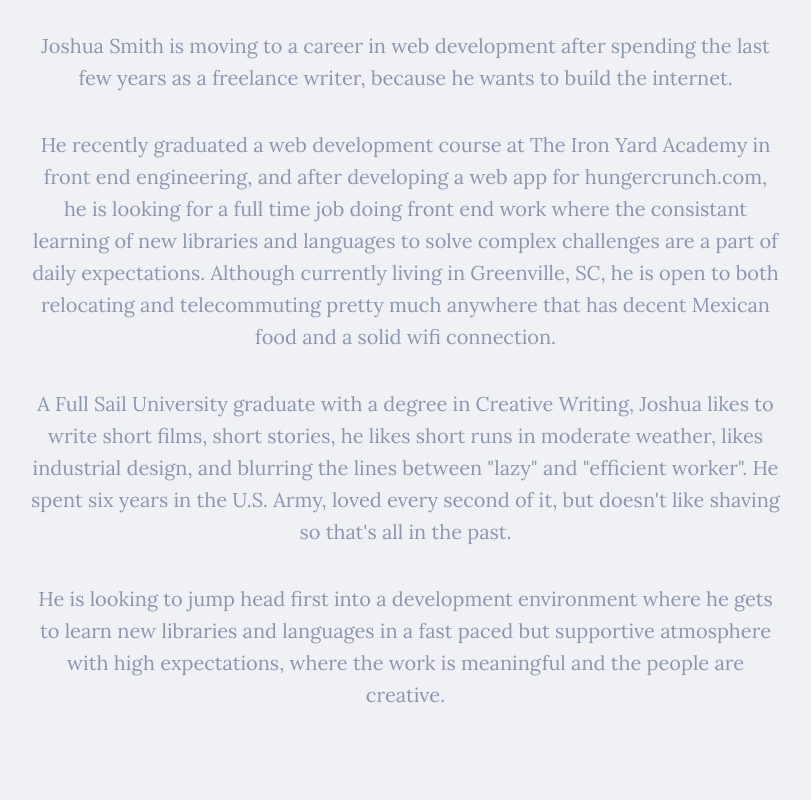
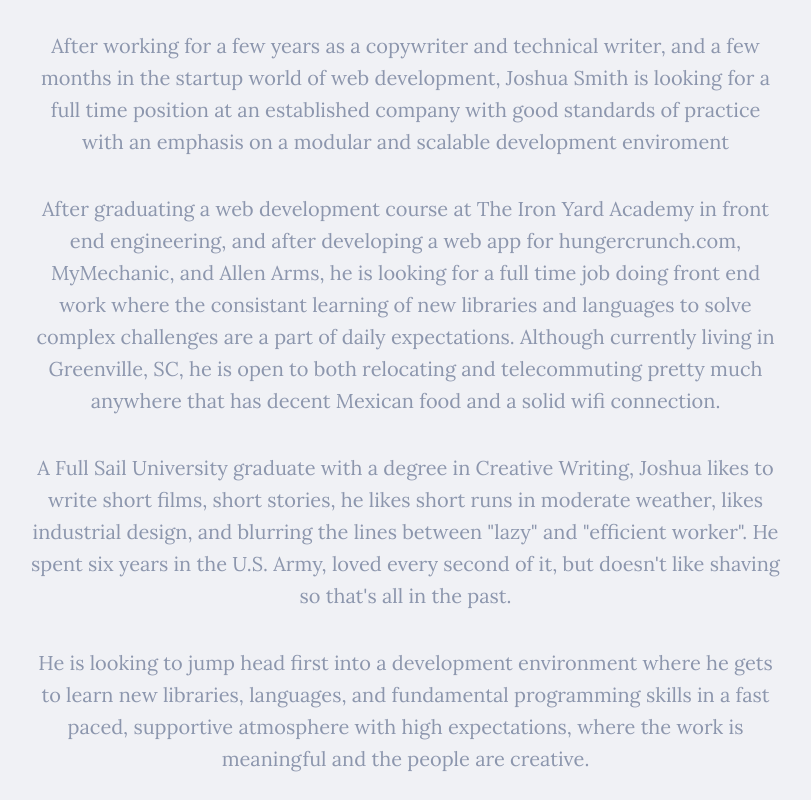
Before and after one commit to JocelynWordSmith/portfolio, a plain HTML site: page index.html in a window 1280 px wide. Shown: the part 1200-2000 px from the top of the page, without its empty margins (332-1143 px from the left). Drawn offline with Linux system fonts and the light colour scheme; some packages are replaced by stand-ins of ours.

Commit message:
updated work history

```diff
--- a/index.html
+++ b/index.html
@@ -111,13 +111,13 @@
 
                     <h2>Player Summary:</h2>
 
-                    <p>Joshua Smith is moving to a career in web development after spending the last few years as a freelance writer, because he wants to build the internet.</p>
+                    <p>After working for a few years as a copywriter and technical writer, and a few months in the startup world of web development, Joshua Smith is looking for a full time position at an established company with good standards of practice with an emphasis on a modular and scalable development enviroment</p>
 
-                    <p>He recently graduated a web development course at The Iron Yard Academy in front end engineering, and after developing a web app for hungercrunch.com, he is looking for a full time job doing front end work where the consistant learning of new libraries and languages to solve complex challenges are a part of daily expectations. Although currently living in Greenville, SC, he is open to both relocating and telecommuting pretty much anywhere that has decent Mexican food and a solid wifi connection.</p>
+                    <p>After graduating a web development course at The Iron Yard Academy in front end engineering, and after developing a web app for hungercrunch.com, MyMechanic, and Allen Arms, he is looking for a full time job doing front end work where the consistant learning of new libraries and languages to solve complex challenges are a part of daily expectations. Although currently living in Greenville, SC, he is open to both relocating and telecommuting pretty much anywhere that has decent Mexican food and a solid wifi connection.</p>
 
                     <p>A Full Sail University graduate with a degree in Creative Writing, Joshua likes to write short films, short stories, he likes short runs in moderate weather, likes industrial design, and blurring the lines between "lazy" and "efficient worker". He spent six years in the U.S. Army, loved every second of it, but doesn't like shaving so that's all in the past.</p>
 
-                    <p>He is looking to jump head first into a development environment where he gets to learn new libraries and languages in a fast paced but supportive atmosphere with high expectations, where the work is meaningful and the people are creative. </p>
+                    <p>He is looking to jump head first into a development environment where he gets to learn new libraries, languages, and fundamental programming skills in a fast paced, supportive atmosphere with high expectations, where the work is meaningful and the people are creative. </p>
                 </div>
             </div>
         </div>
@@ -345,7 +345,7 @@
                 <li>Managed cloud code (server) functionality to handle consumer communications (email/text) and existing data updating and management</li>
                 <li>Refactored/rebuilt website into a functionally separate  mobile application to Google Play store, including the creation of keystore and touch screen functionality</li>
             </ul>
-            <p>Alan Arms</p>
+            <p>Allen Arms</p>
             <ul>
                 <li>Lead developer in creating inventory management system for NFA (federally) regulated items relating to the hunting/defense/firearms industry</li>
                 <li>Handled data architecture  for server side relational data, and built the application structure</li>
```
